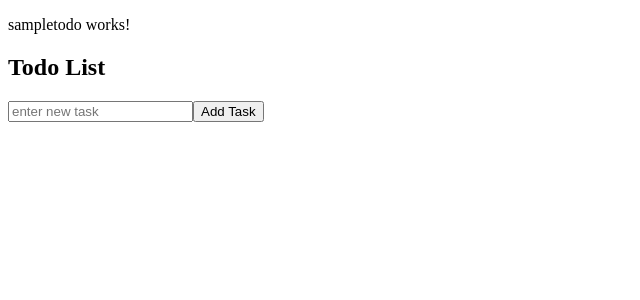
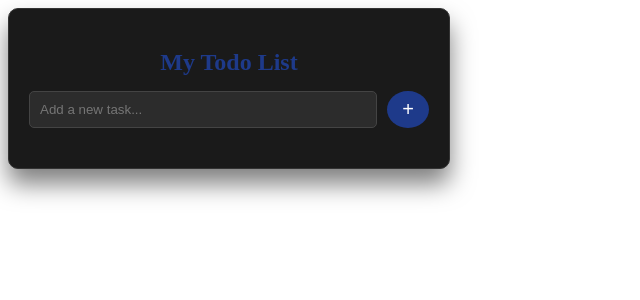
Before and after one commit to abhay4721/ToDo-app, an Angular app: page / in a window 1280 px wide. Shown: the top 300 px of the page, without its empty margins (0-640 px from the left). Built offline with nearby package versions, Linux system fonts and the light colour scheme.

Commit message:
Modified todo.component.css and todo.component.html for better UI and center alignment

```diff
--- a/src/app/todo/todo.component.css
+++ b/src/app/todo/todo.component.css
@@ -1,4 +1,111 @@
-.completed {
-        text-decoration: line-through;
-        text-decoration-color: rgb(228, 78, 58);
-      }
+body, html {
+  margin: 0;
+  padding: 0;
+  height: 100vh;
+  display: flex;
+  justify-content: center;
+  align-items: center;
+  background: #000000;
+  color: #ffffff;
+  font-family: 'Segoe UI', Tahoma, Geneva, Verdana, sans-serif;
+}
+
+.todo-container {
+  background: #1a1a1a;
+  box-shadow: 0 15px 25px rgba(0, 0, 0, 0.5);
+  border-radius: 10px;
+  padding: 20px;
+  width: 100%;
+  max-width: 400px;
+  text-align: center;
+  border: 1px solid #333;
+  display: flex;
+  flex-direction: column;
+  align-items: center;
+  justify-content: center;
+}
+
+h2 {
+  color: #1e3a8a;
+  margin-bottom: 15px;
+}
+
+.addtask {
+  display: flex;
+  gap: 10px;
+  width: 100%;
+}
+
+.addtask input {
+  flex: 1;
+  padding: 10px;
+  border: 1px solid #444;
+  border-radius: 5px;
+  background: #2c2c2c;
+  color: #ffffff;
+  outline: none;
+  transition: border 0.3s;
+}
+
+.addtask input:focus {
+  border-color: #1e3a8a;
+}
+
+.addtask button {
+  padding: 0 15px;
+  border: none;
+  background: #1e3a8a;
+  color: white;
+  border-radius: 50%;
+  font-size: 20px;
+  cursor: pointer;
+  transition: background 0.3s, transform 0.2s;
+}
+
+.addtask button:hover {
+  background: #2642a4;
+  transform: scale(1.1);
+}
+
+.taskList {
+  list-style: none;
+  padding: 0;
+  margin: 20px 0 0;
+  width: 100%;
+  max-height: 300px;
+  overflow-y: auto;
+}
+
+.taskList li {
+  background: #2a2a2a;
+  padding: 10px;
+  border-radius: 5px;
+  display: flex;
+  align-items: center;
+  justify-content: space-between;
+  margin-bottom: 10px;
+  transition: transform 0.3s, background 0.3s;
+  color: #bbbbbb;
+}
+
+.taskList li:hover {
+  background: #333;
+}
+
+.taskList li.completed span {
+  text-decoration: line-through;
+  color: #555;
+}
+
+.taskList .deleteButton {
+  background: transparent;
+  border: none;
+  color: #e74c3c;
+  cursor: pointer;
+  font-size: 18px;
+  transition: transform 0.2s;
+}
+
+.taskList .deleteButton:hover {
+  transform: scale(1.2);
+}
--- a/src/app/todo/todo.component.html
+++ b/src/app/todo/todo.component.html
@@ -1,21 +1,24 @@
+<div class="todo-container">
+  <h2>My Todo List</h2>
 
-<p>sampletodo works!</p>
+  <section class="addtask">
+    <input [(ngModel)]="newTask" placeholder="Add a new task..." aria-label="New Task">
+    <button type="button" (click)="addTask()">+</button>
+  </section>
 
-<h2>Todo List</h2>
+  <ul class="taskList">
+    <li *ngFor="let todoItem of todoList; let i = index"
+        [class.completed]="todoItem.completed"
+        [@fadeAnimation]>
+      <label>
+        <input type="checkbox" (change)="toggleCompleted(i)" [checked]="todoItem.completed">
+        <span>{{ todoItem.task }}</span>
+      </label>
+      <button type="button" class="deleteButton" (click)="deleteTask(todoItem.id)" aria-label="Delete Task">
+        ✖
+      </button>
+    </li>
+  </ul>
 
-<div class="addtask">
-<input [(ngModel)]="newTask" placeholder="enter new task">
-<button (click)="addTask()">Add Task</button>
+  <router-outlet></router-outlet>
 </div>
-
-<div class="taskList">
-<li *ngFor="let todoItem of todoList;let i=index">
-
-<input type="checkbox" name="" id="" (change)="toggleCompleted(i)">
-<span [class.completed]="todoItem.completed" >{{todoItem.task}}</span>
-<button class="deleteButton" (click)="deleteTask(todoItem.id)">Delete</button>
-
-</li>
-</div>
-
-<router-outlet/>
```
